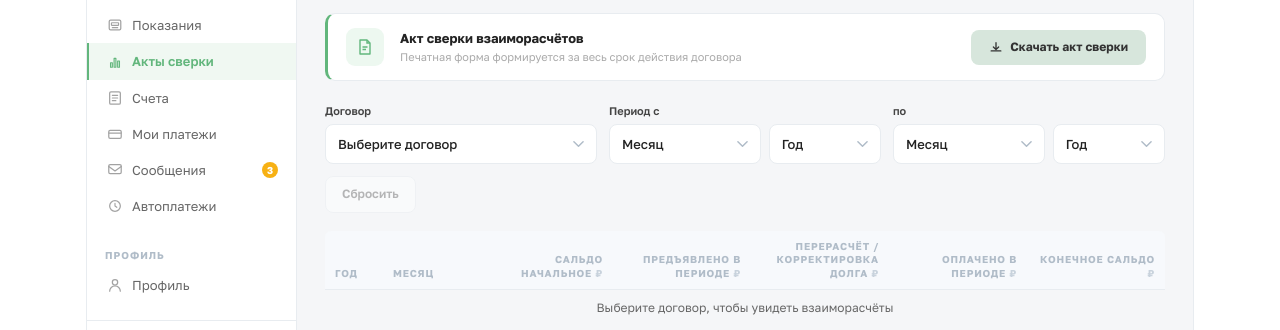
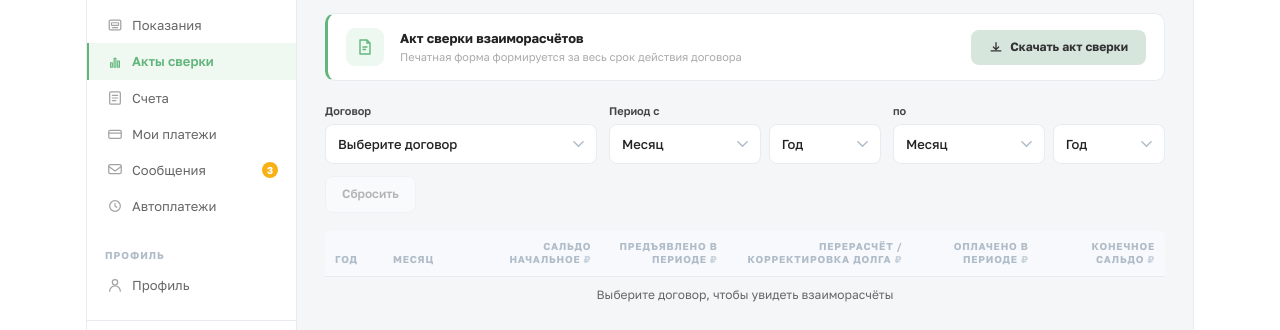
Before and after one commit to luzhetskiy/enerone-html, a plain HTML site: page settlements.html in a window 1280 px wide. Shown: the part 269-599 px from the top of the page. Drawn offline with Linux system fonts and the light colour scheme.

Commit message:
Акты сверки: колонка перерасчёта шире
Заголовок «Перерасчёт / корректировка долга ₽» в равной доле ложился
в три строки, знак рубля уходил на третью. Колонке дана доля 22% —
с 1280px заголовок помещается в две строки. Доля, а не фиксированная
ширина: иначе на узких экранах колонка отбирает место у соседних чисел.

Перед ₽ во всех заголовках таблицы поставлен неразрывный пробел, чтобы
знак не оставался один в начале строки ни при какой ширине.

Co-Authored-By: Claude Opus 5 <noreply@anthropic.com>

```diff
--- a/assets/lk/css/lk-settlements.css
+++ b/assets/lk/css/lk-settlements.css
@@ -65,6 +65,10 @@
 
 .lk-set col.is-year  { width: 58px; }
 .lk-set col.is-month { width: 92px; }
+/* «Перерасчёт / корректировка долга» — самый длинный заголовок: в равной доле
+   он ложился в три строки, и знак рубля уходил на третью. Доля, а не фиксированная
+   ширина, — иначе на узких экранах колонка отбирает место у соседних чисел. */
+.lk-set col.is-corr  { width: 22%; }
 .lk-set th:nth-child(n+3),
 .lk-set td:nth-child(n+3) { text-align: right; }
 
--- a/settlements.html
+++ b/settlements.html
@@ -585,17 +585,17 @@
           <colgroup>
             <col class="is-year">
             <col class="is-month">
-            <col><col><col><col><col>
+            <col><col><col class="is-corr"><col><col>
           </colgroup>
           <thead>
             <tr>
               <th scope="col">Год</th>
               <th scope="col">Месяц</th>
-              <th scope="col">Сальдо начальное <span class="lk-th-unit">₽</span></th>
-              <th scope="col">Предъявлено в периоде <span class="lk-th-unit">₽</span></th>
-              <th scope="col">Перерасчёт / корректировка долга <span class="lk-th-unit">₽</span></th>
-              <th scope="col">Оплачено в периоде <span class="lk-th-unit">₽</span></th>
-              <th scope="col">Конечное сальдо <span class="lk-th-unit">₽</span></th>
+              <th scope="col">Сальдо начальное&nbsp;<span class="lk-th-unit">₽</span></th>
+              <th scope="col">Предъявлено в периоде&nbsp;<span class="lk-th-unit">₽</span></th>
+              <th scope="col">Перерасчёт / корректировка долга&nbsp;<span class="lk-th-unit">₽</span></th>
+              <th scope="col">Оплачено в периоде&nbsp;<span class="lk-th-unit">₽</span></th>
+              <th scope="col">Конечное сальдо&nbsp;<span class="lk-th-unit">₽</span></th>
             </tr>
           </thead>
           <tbody id="lk-set"></tbody>
```
Also changed, not shown: _source/lk-settlements-content.html (+6 -6 lines), README.md.
